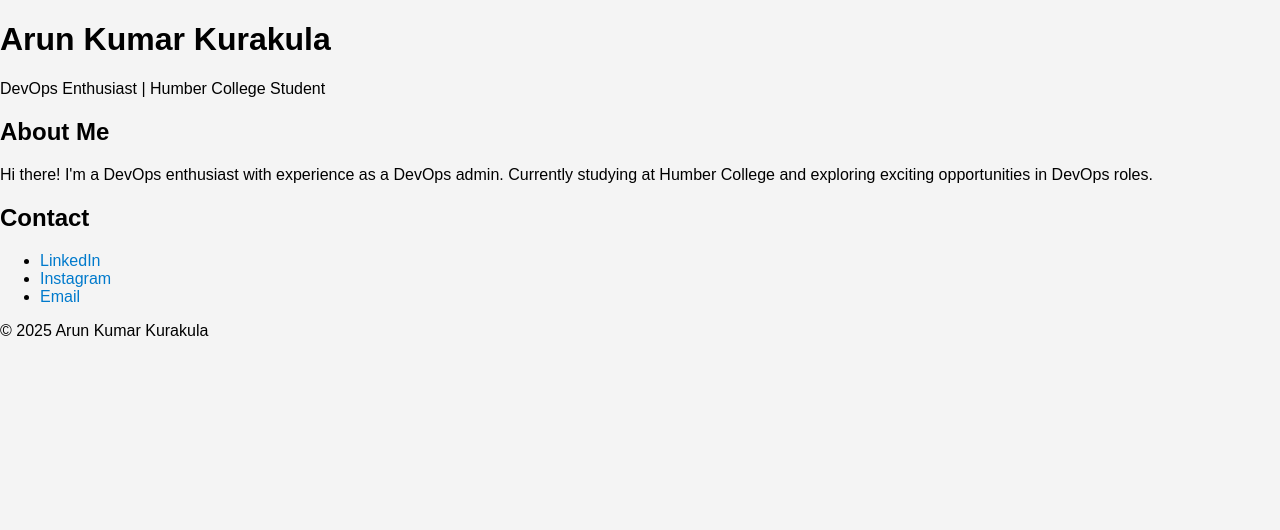
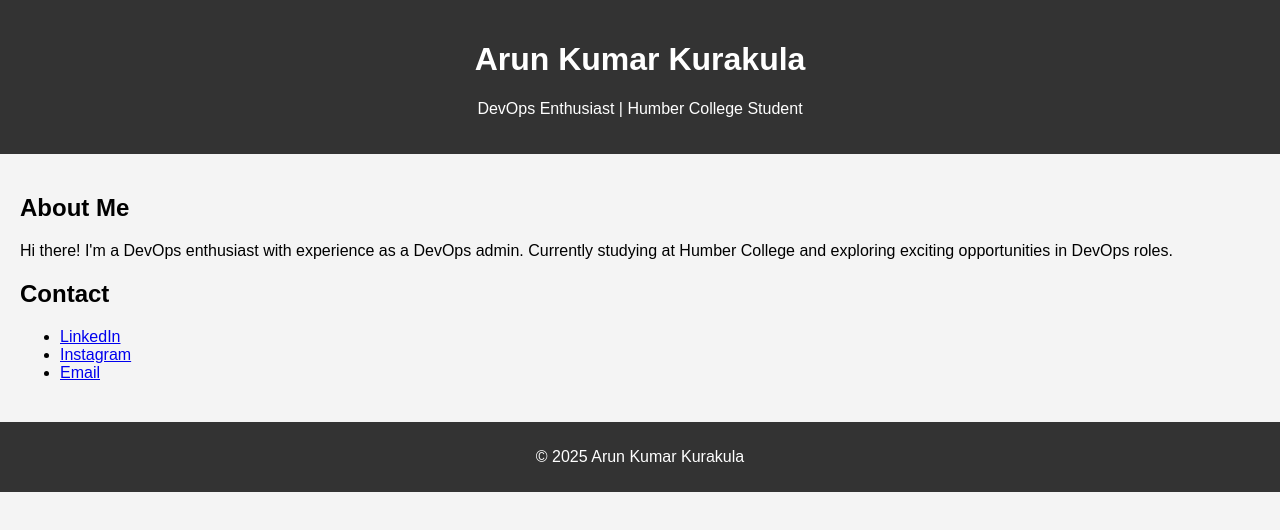
Before and after one commit to D6-prebuxofa/About-Me, a plain HTML site: page index.html in a window 1280 px wide. Drawn offline with Linux system fonts and the light colour scheme.

Commit message:
Update Styles.css

```diff
--- a/Styles.css
+++ b/Styles.css
@@ -1,24 +1,28 @@
 body {
   font-family: Arial, sans-serif;
-  background-color: #f4f4f4;
   margin: 0;
   padding: 0;
+  background-color: #f4f4f4;
 }
 
-.container {
-  max-width: 600px;
-  margin: 50px auto;
+header {
+  background-color: #333;
+  color: #fff;
   padding: 20px;
-  background: #fff;
-  border-radius: 10px;
   text-align: center;
-  box-shadow: 0 0 10px rgba(0,0,0,0.1);
 }
 
-a {
-  color: #007acc;
-  text-decoration: none;
+main {
+  padding: 20px;
 }
-a:hover {
-  text-decoration: underline;
+
+section {
+  margin-bottom: 20px;
 }
+
+footer {
+  background-color: #333;
+  color: #fff;
+  text-align: center;
+  padding: 10px;
+}
```
